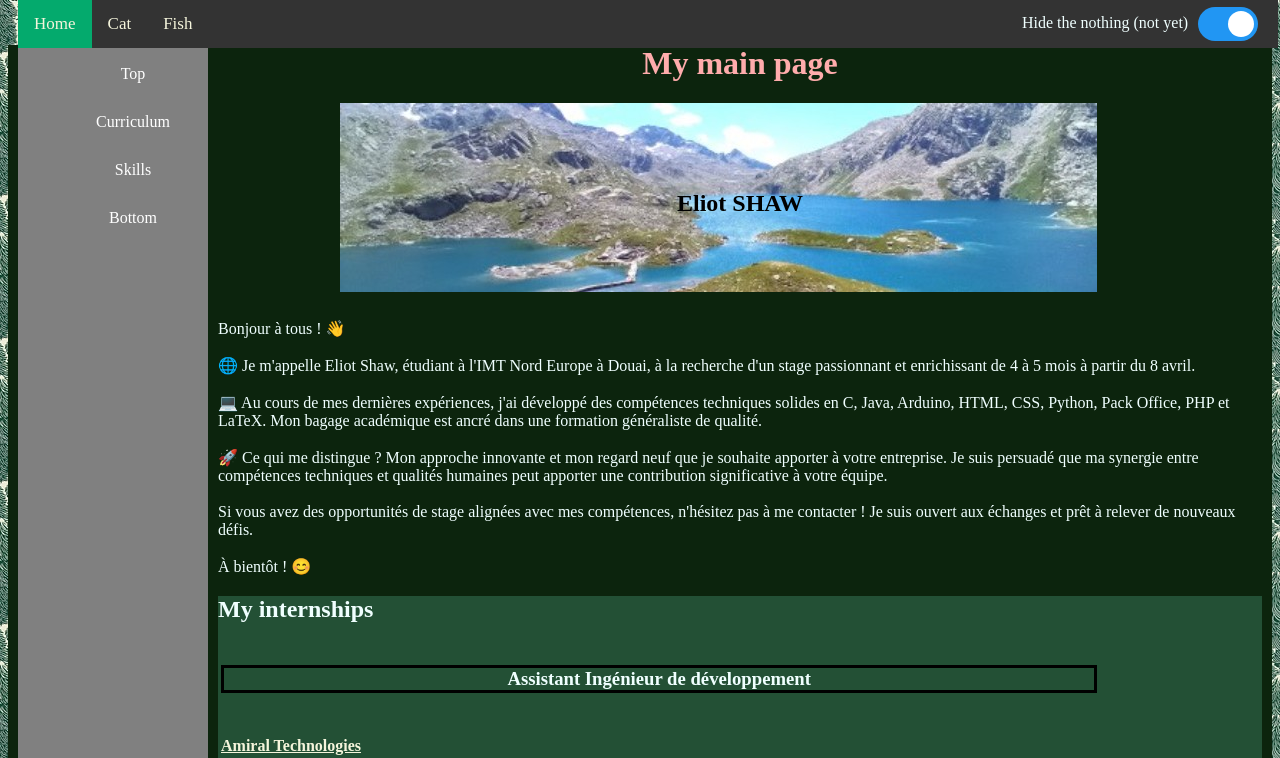
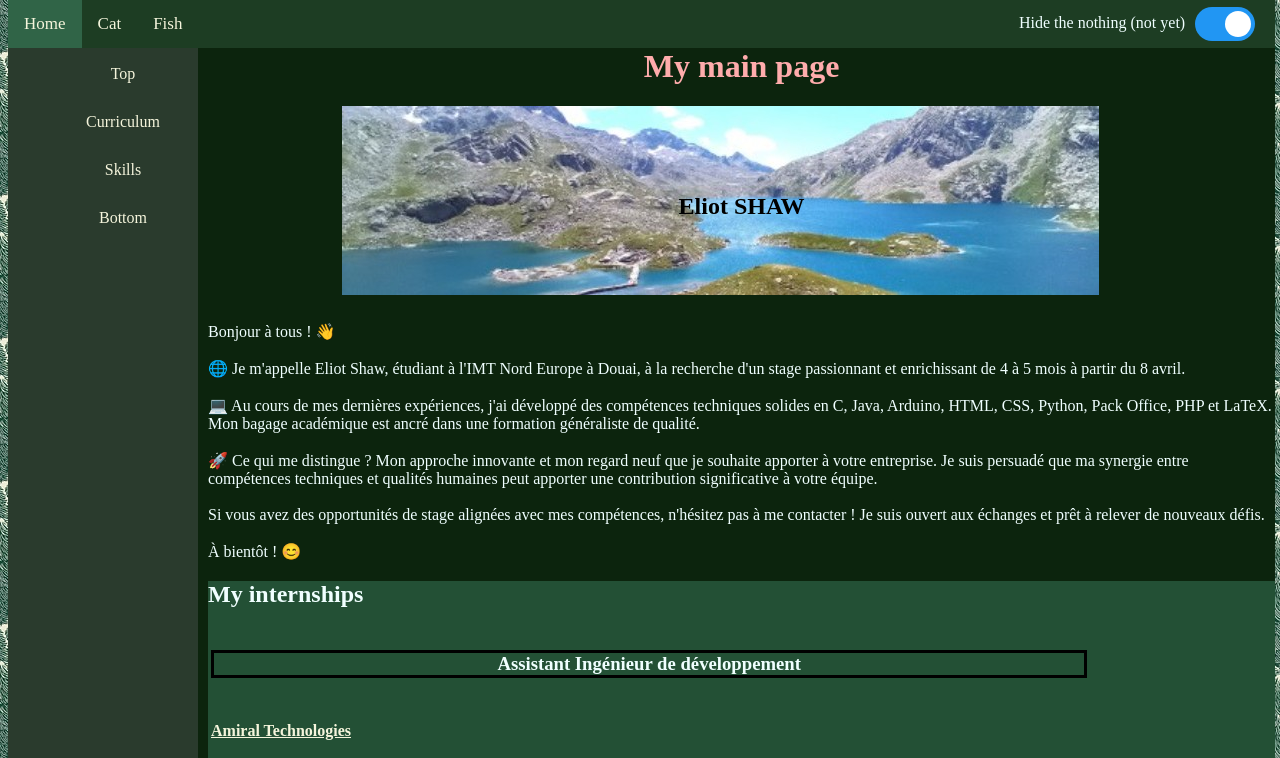
Before and after one commit to Eliot-Shaw/webDev, a plain HTML site: page week04/code/index.html in a window 1280 px wide. Shown: the top 758 px of the page. Drawn offline with Linux system fonts and the light colour scheme.

Commit message:
style week4

```diff
--- a/week04/code/css/styles.css
+++ b/week04/code/css/styles.css
@@ -11,8 +11,7 @@
 }
 
 body {
-    padding-left: 10px;
-    padding-right: 10px;
+    width: 99%;
     background-color: rgb(12, 36, 13);
     color: azure;
 }
@@ -118,10 +117,10 @@ h3.cword:hover {
 
 .topnav {
     z-index: 1;
-    width: 98.45%;
+    width: 99%;
     top: 0;
     position: fixed;
-    background-color: #333;
+    background-color: rgb(29, 61, 35);
 }
 
 .topnav a {
@@ -139,7 +138,7 @@ h3.cword:hover {
 }
 
 .topnav a.active {
-    background-color: #04AA6D;
+    background-color: rgba(127, 255, 212, 0.2);;
     color: beige;
 }
 
@@ -150,7 +149,7 @@ h3.cword:hover {
 
 .navbar ul{
     list-style-type: none;
-    background-color: grey;
+    background-color: rgb(42, 59, 45);
     padding-top: 50px;
     margin: 0px;
     width: 150px;
@@ -169,14 +168,13 @@ ul {
     unicode-bidi: isolate;
 }
 .navbar a {
-    color: white;
     text-decoration: none;
     padding: 15px;
     display: block;
     text-align: center;
 }
 .navbar a:hover {
-    background-color: green;
+    background-color: rgba(127, 255, 212, 0.2);;
 }
 
 
--- a/week04/code/index.html
+++ b/week04/code/index.html
@@ -37,7 +37,7 @@
 
 
 
-        <h1 id="top" style="margin-top: 45px; text-align: center; color: rgb(255, 172, 172);">My main
+        <h1 id="top" style="margin-top: 48px; text-align: center; color: rgb(255, 172, 172);">My main
             page</h1>
 
         <div
```
